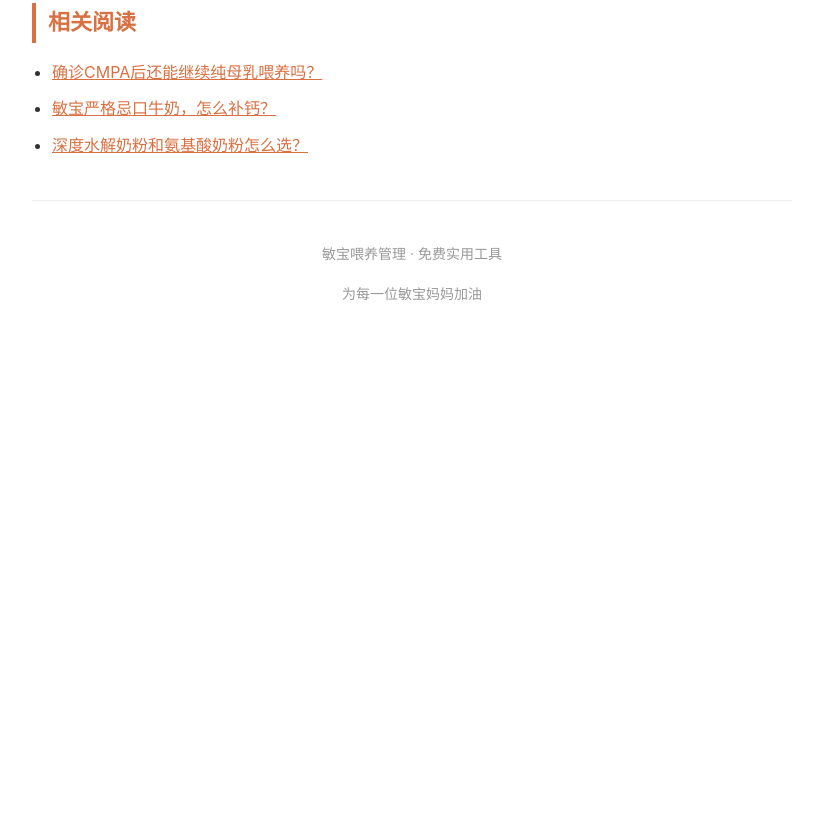
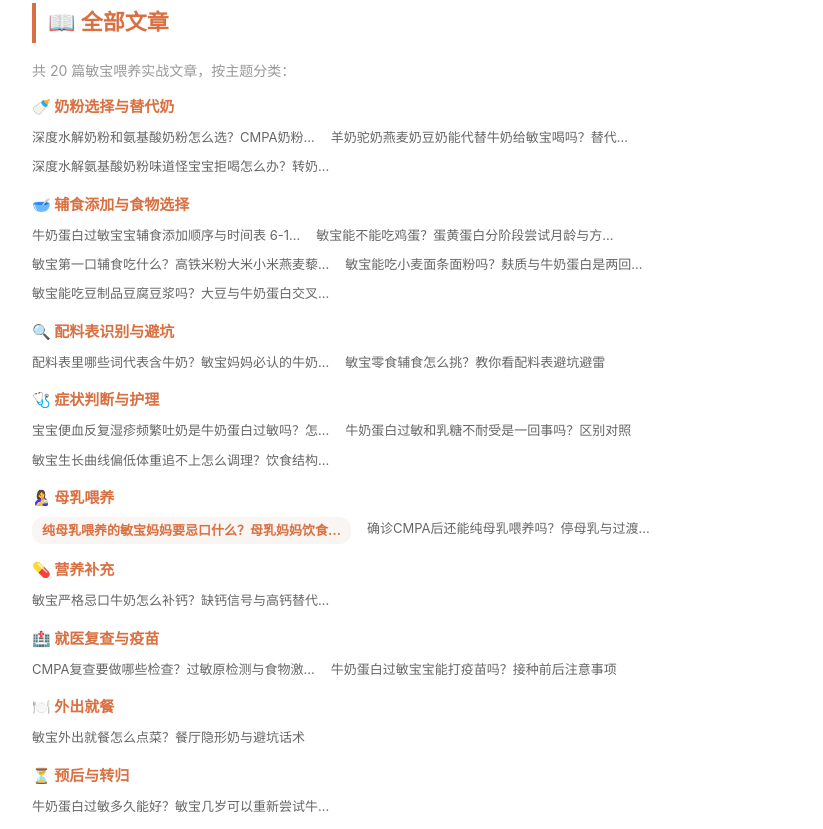
Before and after one commit to yy520-xx/minbao-seo, a plain HTML site: page faq5.html in a window 1280 px wide. Shown: the part 1651-2480 px from the top of the page, without its empty margins (228-1051 px from the left). Before the commit the page ends 2032 px from the top, so only its background shows below. Drawn offline with Linux system fonts and the light colour scheme.

Commit message:
添加全部文章导航索引，优化内链结构

```diff
--- a/faq5.html
+++ b/faq5.html
@@ -128,6 +128,75 @@ footer { text-align: center; padding: 40px 0; color: #999; font-size: 14px; bord
 <a href="https://mcp.edgeone.site/share/BaTXp-8P1N7_oF2UItL1B" class="tool-link">立即使用（免费）</a>
 <p style="font-size:14px;color:#999;margin-top:20px;">免责声明：本文基于牛奶蛋白过敏（CMPA）常见喂养共识整理，仅供日常参考，不能替代医生诊断。每个宝宝过敏原与耐受不同，新食物请从极少量开始并观察2-3天，具体喂养方案请遵医嘱。</p>
 
+
+<h2>📖 全部文章</h2>
+<p style="font-size:14px;color:#999;margin-bottom:10px;">共 20 篇敏宝喂养实战文章，按主题分类：</p>
+<div style="margin-bottom:12px;">
+<div style="font-weight:bold;color:#d97042;font-size:15px;margin-bottom:6px;">🍼 奶粉选择与替代奶</div>
+<div style="display:flex;flex-wrap:wrap;gap:6px 16px;">
+<a href="faq1.html" style="color:#666;font-size:13px;text-decoration:none;">深度水解奶粉和氨基酸奶粉怎么选？CMPA奶粉…</a>
+<a href="faq7.html" style="color:#666;font-size:13px;text-decoration:none;">羊奶驼奶燕麦奶豆奶能代替牛奶给敏宝喝吗？替代…</a>
+<a href="faq13.html" style="color:#666;font-size:13px;text-decoration:none;">深度水解氨基酸奶粉味道怪宝宝拒喝怎么办？转奶…</a>
+</div>
+</div>
+<div style="margin-bottom:12px;">
+<div style="font-weight:bold;color:#d97042;font-size:15px;margin-bottom:6px;">🥣 辅食添加与食物选择</div>
+<div style="display:flex;flex-wrap:wrap;gap:6px 16px;">
+<a href="faq3.html" style="color:#666;font-size:13px;text-decoration:none;">牛奶蛋白过敏宝宝辅食添加顺序与时间表 6-1…</a>
+<a href="faq10.html" style="color:#666;font-size:13px;text-decoration:none;">敏宝能不能吃鸡蛋？蛋黄蛋白分阶段尝试月龄与方…</a>
+<a href="faq12.html" style="color:#666;font-size:13px;text-decoration:none;">敏宝第一口辅食吃什么？高铁米粉大米小米燕麦藜…</a>
+<a href="faq18.html" style="color:#666;font-size:13px;text-decoration:none;">敏宝能吃小麦面条面粉吗？麸质与牛奶蛋白是两回…</a>
+<a href="faq20.html" style="color:#666;font-size:13px;text-decoration:none;">敏宝能吃豆制品豆腐豆浆吗？大豆与牛奶蛋白交叉…</a>
+</div>
+</div>
+<div style="margin-bottom:12px;">
+<div style="font-weight:bold;color:#d97042;font-size:15px;margin-bottom:6px;">🔍 配料表识别与避坑</div>
+<div style="display:flex;flex-wrap:wrap;gap:6px 16px;">
+<a href="faq4.html" style="color:#666;font-size:13px;text-decoration:none;">配料表里哪些词代表含牛奶？敏宝妈妈必认的牛奶…</a>
+<a href="faq11.html" style="color:#666;font-size:13px;text-decoration:none;">敏宝零食辅食怎么挑？教你看配料表避坑避雷</a>
+</div>
+</div>
+<div style="margin-bottom:12px;">
+<div style="font-weight:bold;color:#d97042;font-size:15px;margin-bottom:6px;">🩺 症状判断与护理</div>
+<div style="display:flex;flex-wrap:wrap;gap:6px 16px;">
+<a href="faq6.html" style="color:#666;font-size:13px;text-decoration:none;">宝宝便血反复湿疹频繁吐奶是牛奶蛋白过敏吗？怎…</a>
+<a href="faq9.html" style="color:#666;font-size:13px;text-decoration:none;">牛奶蛋白过敏和乳糖不耐受是一回事吗？区别对照</a>
+<a href="faq14.html" style="color:#666;font-size:13px;text-decoration:none;">敏宝生长曲线偏低体重追不上怎么调理？饮食结构…</a>
+</div>
+</div>
+<div style="margin-bottom:12px;">
+<div style="font-weight:bold;color:#d97042;font-size:15px;margin-bottom:6px;">🤱 母乳喂养</div>
+<div style="display:flex;flex-wrap:wrap;gap:6px 16px;">
+<span style="background:#f9f5f2;padding:2px 10px;border-radius:12px;font-size:13px;color:#d97042;font-weight:bold;">纯母乳喂养的敏宝妈妈要忌口什么？母乳妈妈饮食…</span>
+<a href="faq15.html" style="color:#666;font-size:13px;text-decoration:none;">确诊CMPA后还能纯母乳喂养吗？停母乳与过渡…</a>
+</div>
+</div>
+<div style="margin-bottom:12px;">
+<div style="font-weight:bold;color:#d97042;font-size:15px;margin-bottom:6px;">💊 营养补充</div>
+<div style="display:flex;flex-wrap:wrap;gap:6px 16px;">
+<a href="faq2.html" style="color:#666;font-size:13px;text-decoration:none;">敏宝严格忌口牛奶怎么补钙？缺钙信号与高钙替代…</a>
+</div>
+</div>
+<div style="margin-bottom:12px;">
+<div style="font-weight:bold;color:#d97042;font-size:15px;margin-bottom:6px;">🏥 就医复查与疫苗</div>
+<div style="display:flex;flex-wrap:wrap;gap:6px 16px;">
+<a href="faq17.html" style="color:#666;font-size:13px;text-decoration:none;">CMPA复查要做哪些检查？过敏原检测与食物激…</a>
+<a href="faq19.html" style="color:#666;font-size:13px;text-decoration:none;">牛奶蛋白过敏宝宝能打疫苗吗？接种前后注意事项</a>
+</div>
+</div>
+<div style="margin-bottom:12px;">
+<div style="font-weight:bold;color:#d97042;font-size:15px;margin-bottom:6px;">🍽️ 外出就餐</div>
+<div style="display:flex;flex-wrap:wrap;gap:6px 16px;">
+<a href="faq16.html" style="color:#666;font-size:13px;text-decoration:none;">敏宝外出就餐怎么点菜？餐厅隐形奶与避坑话术</a>
+</div>
+</div>
+<div style="margin-bottom:12px;">
+<div style="font-weight:bold;color:#d97042;font-size:15px;margin-bottom:6px;">⏳ 预后与转归</div>
+<div style="display:flex;flex-wrap:wrap;gap:6px 16px;">
+<a href="faq8.html" style="color:#666;font-size:13px;text-decoration:none;">牛奶蛋白过敏多久能好？敏宝几岁可以重新尝试牛…</a>
+</div>
+</div>
+
 <h2>相关阅读</h2>
 <ul style="margin-left:20px;margin-bottom:15px;">
     <li><a href="https://yy520-xx.github.io/minbao-seo/faq15.html" style="color:#d97042;">确诊CMPA后还能继续纯母乳喂养吗？</a></li>
```
